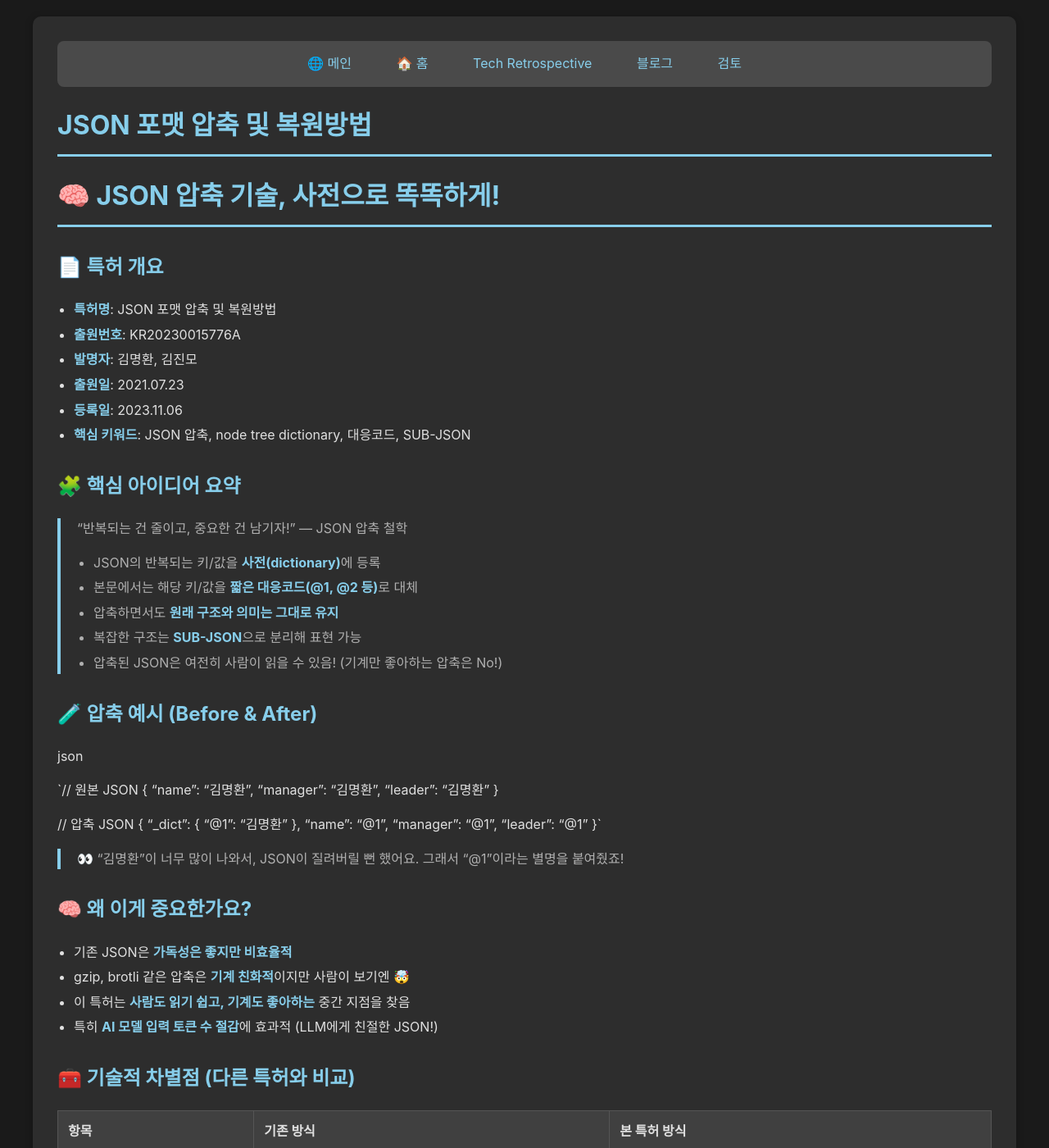
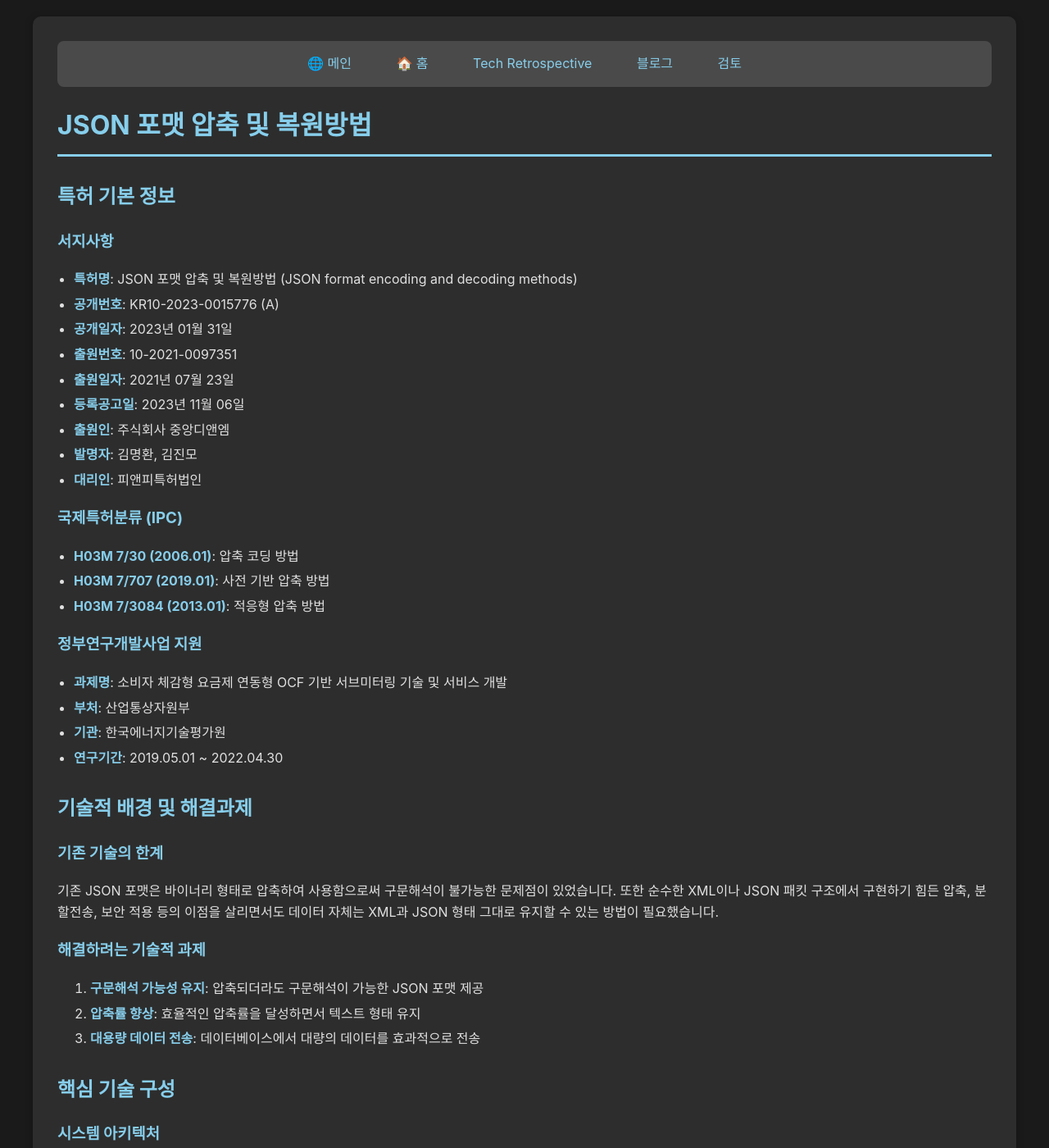
Before and after one commit to c0z0c/blog, a Jekyll site: the page built from Tech Retrospective/JSON 포맷 압축 및 복원방법.md, in a window 1280 px wide and 1400 px high. Shown: the whole window at 82% size. Built offline with Jekyll 4.4.1, drawn with Linux system fonts in a browser that asks for light colours; some of the changed text lies outside the part shown.

Commit message:
json 문서 업데이트

````diff
--- a/Tech Retrospective/JSON 포맷 압축 및 복원방법.md
+++ b/Tech Retrospective/JSON 포맷 압축 및 복원방법.md
@@ -11,77 +11,163 @@ pragma: no-cache
 
 # JSON 포맷 압축 및 복원방법
 
-# 🧠 JSON 압축 기술, 사전으로 똑똑하게!
+## 특허 기본 정보
 
-## 📄 특허 개요
+### 서지사항
+- **특허명**: JSON 포맷 압축 및 복원방법 (JSON format encoding and decoding methods)
+- **공개번호**: KR10-2023-0015776 (A)
+- **공개일자**: 2023년 01월 31일
+- **출원번호**: 10-2021-0097351
+- **출원일자**: 2021년 07월 23일
+- **등록공고일**: 2023년 11월 06일
+- **출원인**: 주식회사 중앙디앤엠
+- **발명자**: 김명환, 김진모
+- **대리인**: 피앤피특허법인
 
-- **특허명**: JSON 포맷 압축 및 복원방법
-- **출원번호**: KR20230015776A
-- **발명자**: 김명환, 김진모
-- **출원일**: 2021.07.23
-- **등록일**: 2023.11.06
-- **핵심 키워드**: JSON 압축, node tree dictionary, 대응코드, SUB-JSON
+### 국제특허분류 (IPC)
+- **H03M 7/30 (2006.01)**: 압축 코딩 방법
+- **H03M 7/707 (2019.01)**: 사전 기반 압축 방법
+- **H03M 7/3084 (2013.01)**: 적응형 압축 방법
 
-## 🧩 핵심 아이디어 요약
+### 정부연구개발사업 지원
+- **과제명**: 소비자 체감형 요금제 연동형 OCF 기반 서브미터링 기술 및 서비스 개발
+- **부처**: 산업통상자원부
+- **기관**: 한국에너지기술평가원
+- **연구기간**: 2019.05.01 ~ 2022.04.30
 
-> "반복되는 건 줄이고, 중요한 건 남기자!" — JSON 압축 철학
->
-- JSON의 반복되는 키/값을 **사전(dictionary)**에 등록
-- 본문에서는 해당 키/값을 **짧은 대응코드(@1, @2 등)**로 대체
-- 압축하면서도 **원래 구조와 의미는 그대로 유지**
-- 복잡한 구조는 **SUB-JSON**으로 분리해 표현 가능
-- 압축된 JSON은 여전히 사람이 읽을 수 있음! (기계만 좋아하는 압축은 No!)
+## 기술적 배경 및 해결과제
 
-## 🧪 압축 예시 (Before & After)
+### 기존 기술의 한계
+기존 JSON 포맷은 바이너리 형태로 압축하여 사용함으로써 구문해석이 불가능한 문제점이 있었습니다. 또한 순수한 XML이나 JSON 패킷 구조에서 구현하기 힘든 압축, 분할전송, 보안 적용 등의 이점을 살리면서도 데이터 자체는 XML과 JSON 형태 그대로 유지할 수 있는 방법이 필요했습니다.
 
-json
+### 해결하려는 기술적 과제
+1. **구문해석 가능성 유지**: 압축되더라도 구문해석이 가능한 JSON 포맷 제공
+2. **압축률 향상**: 효율적인 압축률을 달성하면서 텍스트 형태 유지
+3. **대용량 데이터 전송**: 데이터베이스에서 대량의 데이터를 효과적으로 전송
 
-`// 원본 JSON
+## 핵심 기술 구성
+
+### 시스템 아키텍처
+특허에 따르면 JSON 포맷 압축복원모듈(100)은 다음 4개 핵심 구성요소로 이루어집니다:
+
+1. **포맷추출부(110)**: JSON 포맷 데이터 검출 및 추출
+2. **포맷서치부(130)**: 중복값 검사 및 대응코드 생성
+3. **포맷압축부(150)**: SUB-JSON 생성 및 압축 수행
+4. **포맷복원부(170)**: 압축된 데이터의 원본 복원
+
+### 압축 알고리즘 상세
+
+#### 1단계: 중복값 검사 및 분석
+포맷서치부에서 키 또는 밸류의 문자길이가 설정값 이상인 것만 검사하는 것이 바람직하다. 예를 들어, 키 또는 밸류의 문자길이가 4 이상이면 중복값 검사를 시행하고, 4 미만이면 스킵합니다.
+
+#### 2단계: 대응코드 생성 체계
+- **기본 형식**: `c1`, `c2` 등 영문자 1자 + 숫자 조합
+- **구분 체계**: 키는 `k1`, 밸류는 `v1`으로 구분
+- **키세트 대응코드**: `s1`과 같이 특별한 문자로 시작
+- **충돌 방지**: 기존 키/밸류와 동일한 대응코드 발견 시 문자코드를 1 증가
+
+#### 3단계: SUB-JSON 포맷 구조
+SUB-JSON 포맷에는 중복값이 2 이상인 키 또는 밸류가 키로 저장되고, 해당 키 또는 밸류에 대응하는 대응코드가 밸류로 저장됩니다.
+
+```json
 {
-  "name": "김명환",
-  "manager": "김명환",
-  "leader": "김명환"
+  "code": {
+    "name_test_value3": "c5",
+    "name_test_value2": "c7",
+    "name_test_value4": "c9",
+    "name_test_c": "c0",
+    "value_test_a.r[].value3": "c6",
+    "name_test_d": "c1",
+    "value_test_a.r[].value4": "c10",
+    "value_test_a.r[].value5": "c3",
+    "value_test_a.b": "c2",
+    "name_test_e": "c11",
+    "value_test_a.e": "c12",
+    "value_test_a.f": "c13",
+    "value_test_a.g": "c14",
+    "value_test_a.r[].value1": "c4",
+    "value_test_a.r[].value2": "c8"
+  }
 }
+```
 
-// 압축 JSON
+#### 4단계: 키세트 최적화
+반복되는 동일순서의 키세트가 있는 경우 키세트에 대응하는 대응코드를 생성하고, 밸류는 배열형태로 변환합니다.
+
+**압축 전:**
+```json
 {
-  "_dict": {
-    "@1": "김명환"
-  },
-  "name": "@1",
-  "manager": "@1",
-  "leader": "@1"
-}`
+  "name": "Molecule Man",
+  "age": 29,
+  "secretIdentity": "Dan Jukes",
+  "powers": ["Radiation resistance", "Turning tiny", "Radiation blast"]
+}
+```
 
-> 👀 “김명환”이 너무 많이 나와서, JSON이 질려버릴 뻔 했어요. 그래서 "@1"이라는 별명을 붙여줬죠!
->
+**압축 후:**
+```json
+{
+  "s1": ["Molecule Man", 29, "Dan Jukes", ["Radiation resistance", "Turning tiny", "Radiation blast"]]
+}
+```
 
-## 🧠 왜 이게 중요한가요?
+## 복원 알고리즘
 
-- 기존 JSON은 **가독성은 좋지만 비효율적**
-- gzip, brotli 같은 압축은 **기계 친화적**이지만 사람이 보기엔 🤯
-- 이 특허는 **사람도 읽기 쉽고, 기계도 좋아하는** 중간 지점을 찾음
-- 특히 **AI 모델 입력 토큰 수 절감**에 효과적 (LLM에게 친절한 JSON!)
+### 압축여부 판단
+JSON 포맷에 SUB-JSON 포맷이 있는지 없는지 여부로 압축여부를 결정합니다.
 
-## 🧰 기술적 차별점 (다른 특허와 비교)
+### 복원 프로세스
+1. **SUB-JSON 검사**: 압축된 JSON에서 SUB-JSON 포맷 존재 확인
+2. **대응코드 독출**: SUB-JSON에서 대응코드와 원본 키/밸류 매핑 정보 추출
+3. **데이터 변환**: 메인 JSON에서 대응코드를 원본 키/밸류로 치환
+4. **SUB-JSON 삭제**: 복원 완료 후 SUB-JSON 포맷 제거
 
-| 항목 | 기존 방식 | 본 특허 방식 |
-| --- | --- | --- |
-| 압축 방식 | gzip, brotli 등 바이너리 | 사전 기반 텍스트 압축 |
-| 가독성 | 낮음 | 높음 |
-| 구조 유지 | 일부 손상 가능 | 완전 유지 |
-| 복원 용이성 | 복잡한 디코딩 필요 | 대응코드로 간단 복원 |
-| 확장성 | 제한적 | SUB-JSON으로 유연하게 |
+## 기술적 차별점 및 혁신성
 
-## 😎 유머 한 스푼
+### 1. 가독성 유지
+기존 바이너리 압축과 달리 **텍스트 형태를 유지하면서 압축**을 달성하여 디버깅과 개발 과정에서의 가독성을 보장합니다.
 
-> JSON: “나 너무 길어… 숨 좀 쉬자…”
-명환님: “걱정 마, 내가 너를 다이어트 시켜줄게. 단, 얼굴은 그대로!”
->
+### 2. 적응형 대응코드 시스템
+문자코드 충돌 방지를 통한 안전한 압축 및 복원이 가능하며, 키세트 최적화를 통해 구조적 반복 패턴도 효율적으로 압축합니다.
 
-## 🚀 활용 가능 분야
+### 3. 구문해석 호환성
+압축된 상태에서도 표준 JSON 파서로 구문해석이 가능하여 기존 시스템과의 호환성을 유지합니다.
 
-- AI 시스템 내 대용량 데이터 교환
-- 클라이언트-서버 간 API 응답 최적화
-- 개발자 로그 및 디버깅 포맷 경량화
-- LLM 입력 토큰 수 절감 (Prompt 최적화)
+## 응용 분야 및 효과
+
+### 주요 응용 분야
+- **IoT 데이터 전송**: 에너지 미터링 데이터의 효율적 전송
+- **웹 API 최적화**: 대용량 JSON 응답 데이터 압축
+- **데이터베이스 인터페이스**: DB-클라이언트 간 대량 데이터 교환
+- **실시간 데이터 스트리밍**: 압축률과 처리 속도의 균형점 제공
+
+### 기술적 효과
+1. **전송 대역폭 절약**: 반복 데이터 제거를 통한 효율적 네트워크 사용
+2. **처리 속도 향상**: 바이너리 압축/해제 오버헤드 없이 빠른 처리
+3. **개발 생산성**: 압축 상태에서도 가독성 유지로 디버깅 용이
+4. **시스템 호환성**: 기존 JSON 처리 시스템과 완벽 호환
+
+## 산업적 가치
+
+### 시장 적용 가능성
+- **에너지 관리 시스템**: 스마트 미터링 데이터 최적화
+- **클라우드 서비스**: API 응답 데이터 전송 효율성 개선
+- **모바일 애플리케이션**: 제한된 네트워크 환경에서의 데이터 전송 최적화
+- **빅데이터 플랫폼**: 대용량 JSON 기반 데이터 처리 시스템
+
+### 경쟁 우위
+기존의 gzip, brotli 등 범용 압축 알고리즘과 달리, JSON 구조적 특성을 활용한 도메인 특화 압축 방법으로서 **압축률과 가독성의 균형점**을 제공하는 차별화된 기술입니다.
+
+## 기술 성숙도 및 한계
+
+### 기술 성숙도
+- 특허 등록 완료로 기술적 완성도 확보
+- 정부 R&D 과제를 통한 실증 검증 완료
+- 에너지 관리 분야에서의 실제 적용 사례 보유
+
+### 잠재적 한계
+1. **압축률 한계**: 중복 데이터가 적은 경우 압축 효과 제한적
+2. **처리 오버헤드**: 중복 검사 및 대응코드 생성 과정의 연산 비용
+3. **메타데이터 오버헤드**: SUB-JSON 구조로 인한 추가 메타데이터
+
+이 특허는 JSON 데이터의 구조적 특성을 활용한 혁신적인 압축 방법으로, 특히 IoT 및 웹 서비스 분야에서 높은 활용 가치를 가진 기술입니다.
````
